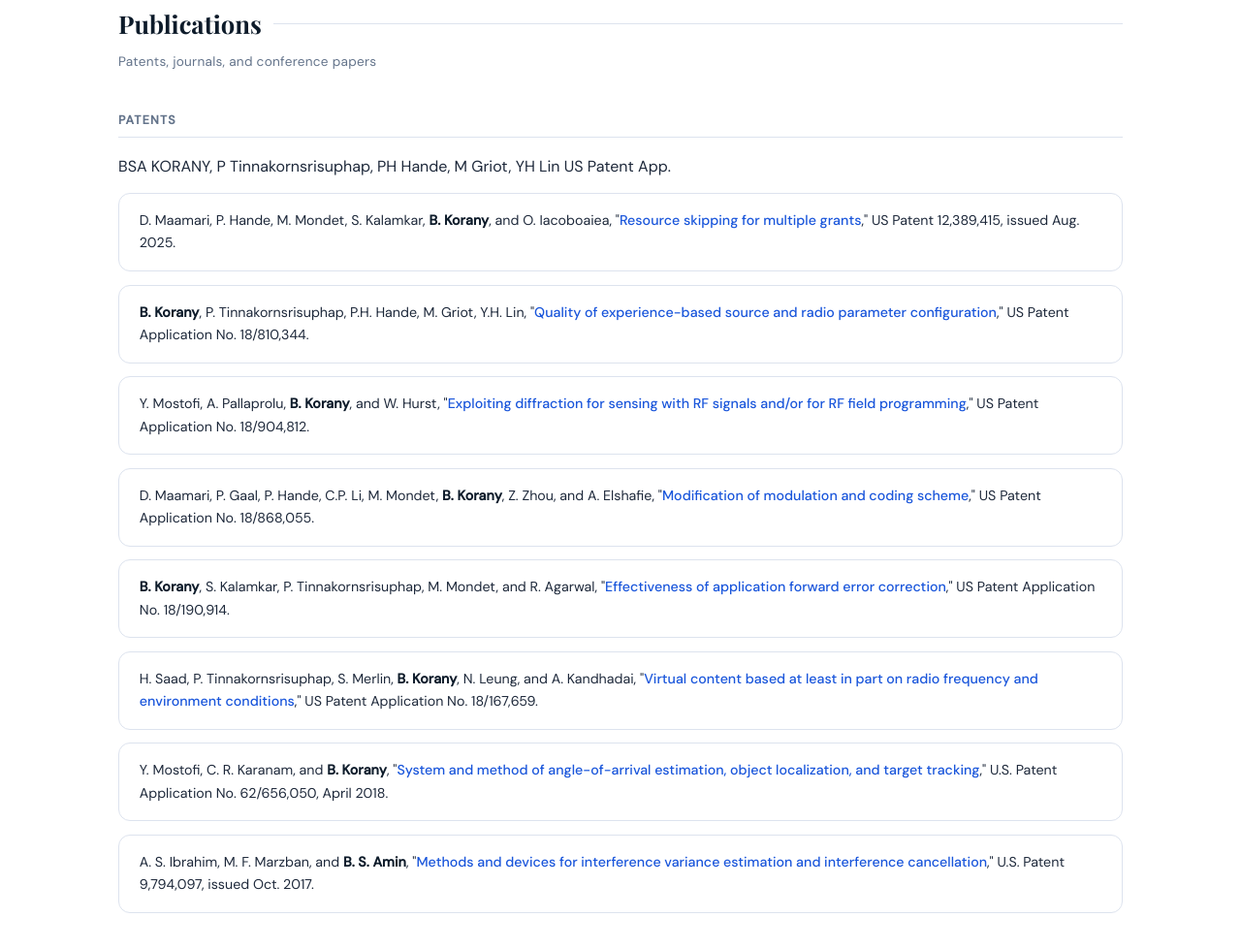
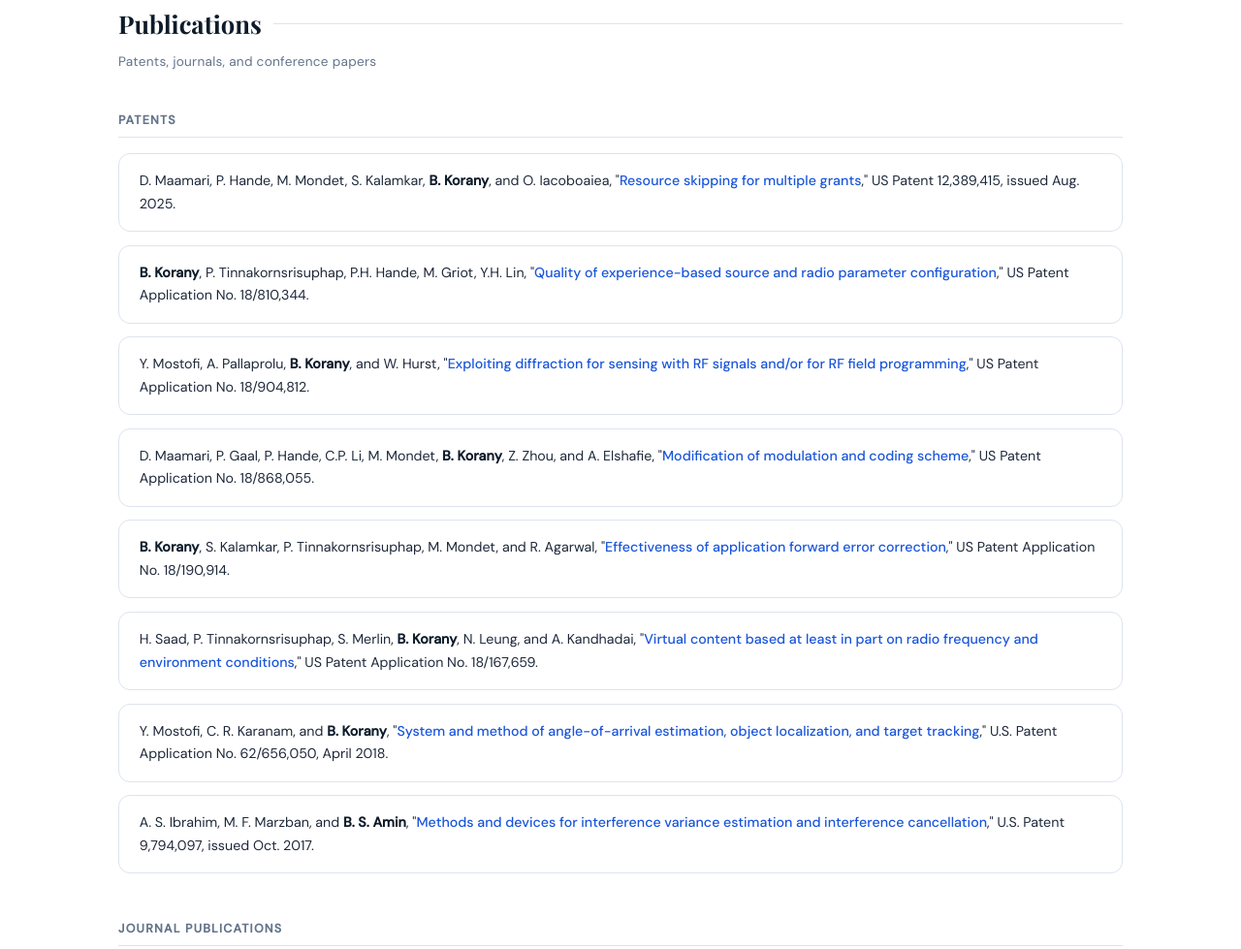
Before and after one commit to bkorany/bkorany.github.io, a plain HTML site: page index.html in a window 1280 px wide. Shown: the part 3330-4309 px from the top of the page at 97% size. Drawn offline with nearby package versions, Linux system fonts and the light colour scheme.

Commit message:
Update index.html

```diff
--- a/index.html
+++ b/index.html
@@ -790,11 +790,6 @@
       <div class="pub-group-title">Patents</div>
       <div class="pub-list">
 
-BSA KORANY, P Tinnakornsrisuphap, PH Hande, M Griot, YH Lin
-US Patent App.
-
-
-
         <div class="pub-item">D. Maamari, P. Hande, M. Mondet, S. Kalamkar, <strong>B. Korany</strong>, and O. Iacoboaiea, "<a href="https://patents.google.com/patent/US12389415/en" target="_blank">Resource skipping for multiple grants</a>," US Patent 12,389,415, issued Aug. 2025.</div>
         <div class="pub-item"><strong>B. Korany</strong>, P. Tinnakornsrisuphap, P.H. Hande, M. Griot, Y.H. Lin, "<a href="https://patents.google.com/patent/US20260059388A1/en" target="_blank">Quality of experience-based source and radio parameter configuration</a>," US Patent Application No. 18/810,344.</div>
         <div class="pub-item">Y. Mostofi, A. Pallaprolu, <strong>B. Korany</strong>, and W. Hurst, "<a href="https://patents.google.com/patent/US20250123391A1/en" target="_blank">Exploiting diffraction for sensing with RF signals and/or for RF field programming</a>," US Patent Application No. 18/904,812.</div>
```
